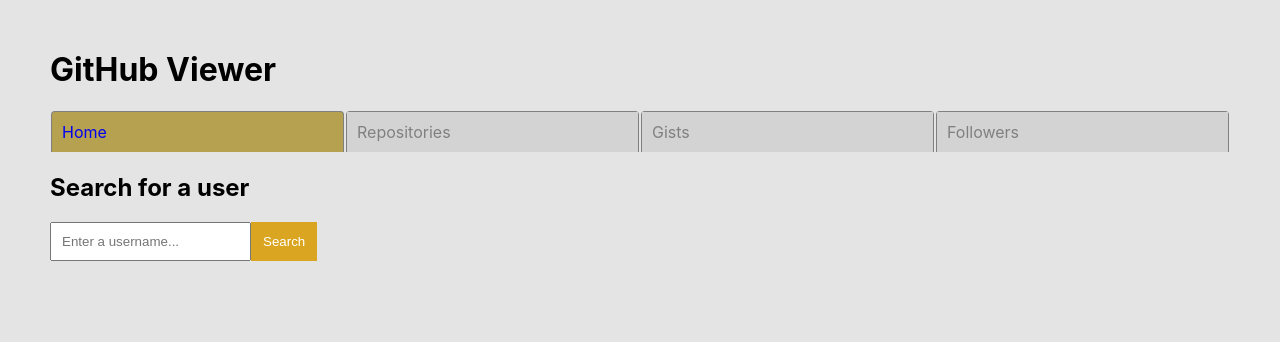
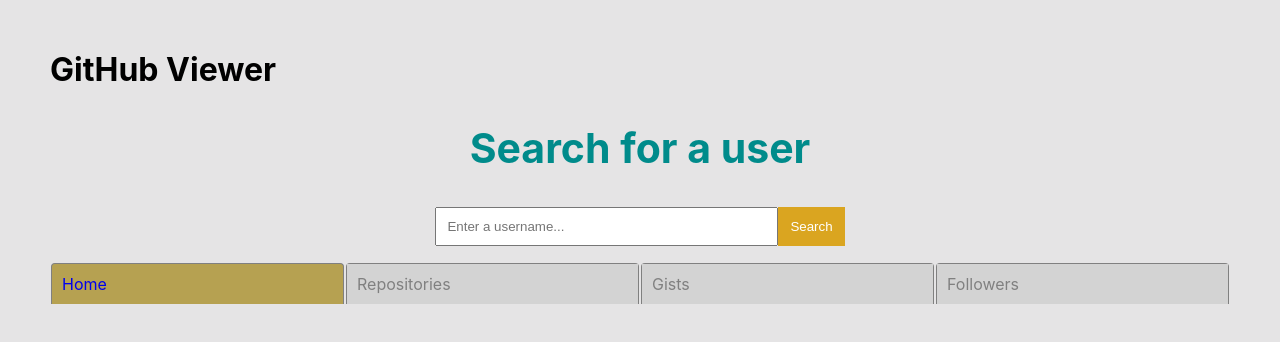
Before and after one commit to chidiebereojingwa/github_userSearch, a React (Create React App) app: page / in a window 1280 px wide. Shown: the top 342 px of the page. Built offline with nearby package versions, Linux system fonts and the light colour scheme.

Commit message:
made modifications

```diff
--- a/src/App.css
+++ b/src/App.css
@@ -34,6 +34,21 @@
 nav ul li a {
   padding: 10px;
   display: inline-block;
+}
+
+.input {
+    width: 343px;
+}
+
+.searchText {
+    text-align: center;
+    text-transform: inherit;
+    color: darkcyan;
+    font-size: 41px;
+}
+
+.search-user {
+    text-align: center;
 }
 
 .search-user input {
--- a/src/App.tsx
+++ b/src/App.tsx
@@ -35,6 +35,17 @@
   return (
     <div className="App">
       <h1>GitHub Viewer</h1>
+      <h2 className="searchText">Search for a user</h2>
+      <form className="search-user" onSubmit={searchForUser}>
+        <input
+        className="input"
+          value={userSearch}
+          onChange={(event) => setUserSearch(event.target.value)}
+          placeholder="Enter a username..."
+        />
+        <button>Search</button>
+      </form>
+
       <Router>
         <nav>
           <ul>
@@ -59,16 +70,6 @@
         <main>
           <Switch>
             <Route exact path="/">
-              <h2>Search for a user</h2>
-              <form className="search-user" onSubmit={searchForUser}>
-                <input
-                  value={userSearch}
-                  onChange={(event) => setUserSearch(event.target.value)}
-                  placeholder="Enter a username..."
-                />
-                <button>Search</button>
-              </form>
-
               {foundUser && (
                 <div>
                   <h3>{foundUser.login}</h3>
```
